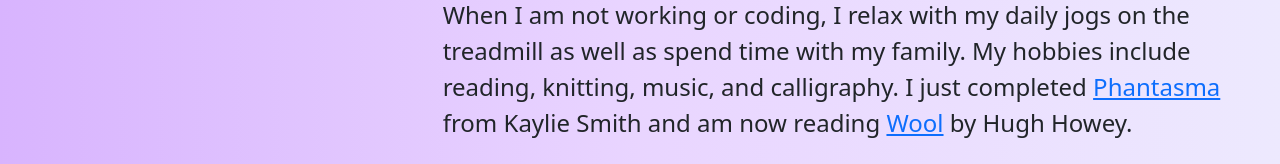
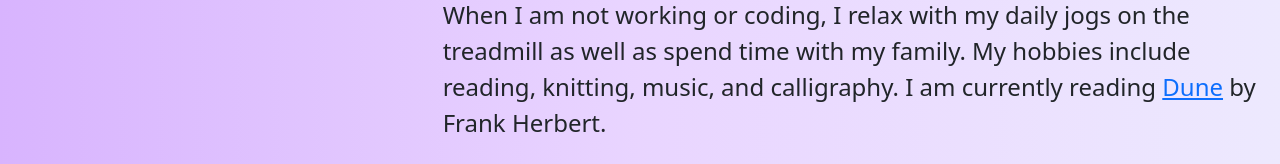
Before and after one commit to myrojoylee/portfolio-mjlee, a React (Vite) app: page / in a window 1280 px wide. Shown: the part 783-947 px from the top of the page. Built offline with nearby package versions, Linux system fonts and the light colour scheme.

Commit message:
updated about me

```diff
--- a/src/pages/AboutMe.jsx
+++ b/src/pages/AboutMe.jsx
@@ -26,7 +26,7 @@ export default function AboutMe() {
           later, I am back in tech to flex my problem-solving muscles.
         </p>
         <p>
-          When I am not working or coding, I relax with my daily jogs on the treadmill as well as spend time with my family. My hobbies include reading, knitting, music, and calligraphy. I just completed <a href="https://kayliesmithbooks.com/phantasma/">Phantasma</a> from Kaylie Smith and am now reading <a href="https://hughhowey.com/books/wool/">Wool</a> by Hugh Howey.
+          When I am not working or coding, I relax with my daily jogs on the treadmill as well as spend time with my family. My hobbies include reading, knitting, music, and calligraphy. I am currently reading <a href="https://dunenovels.com/" target="_blank">Dune</a> by Frank Herbert.
         </p>
         <p>
           If you'd like to chat, drop me an <a className="detail-contact" href={emailAddress}>e-mail.</a>
```
